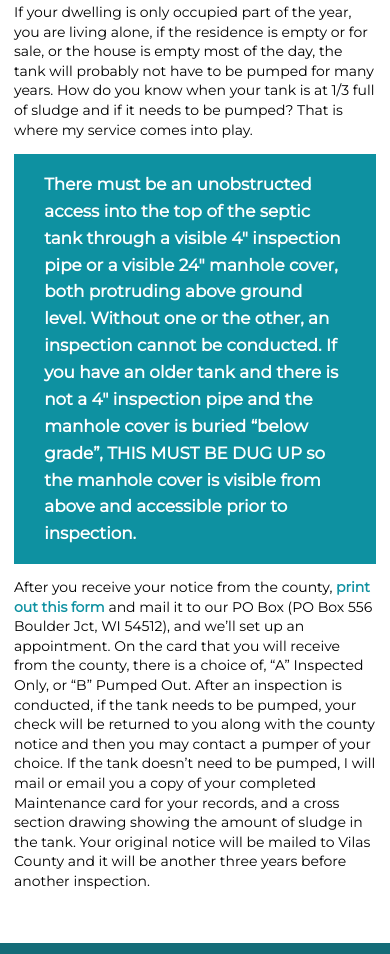
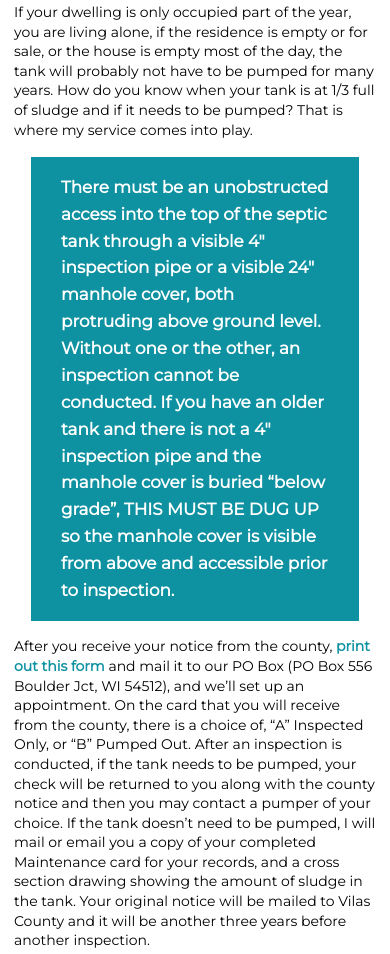
Before and after one commit to dan-govier/septicinspectionservices, a plain HTML site: page index.html in a window 390 px wide. Shown: the part 1841-2795 px from the top of the page. Drawn offline with nearby package versions, Linux system fonts and the light colour scheme.

Commit message:
minor interface tweaks

```diff
--- a/styles.css
+++ b/styles.css
@@ -194,7 +194,9 @@ ul {
 /* Begin mobile phone */
 @media only screen and (max-width: 768px) {
 
-
+    aside {
+        margin: 1em;
+    }
 
     body {
 
```
